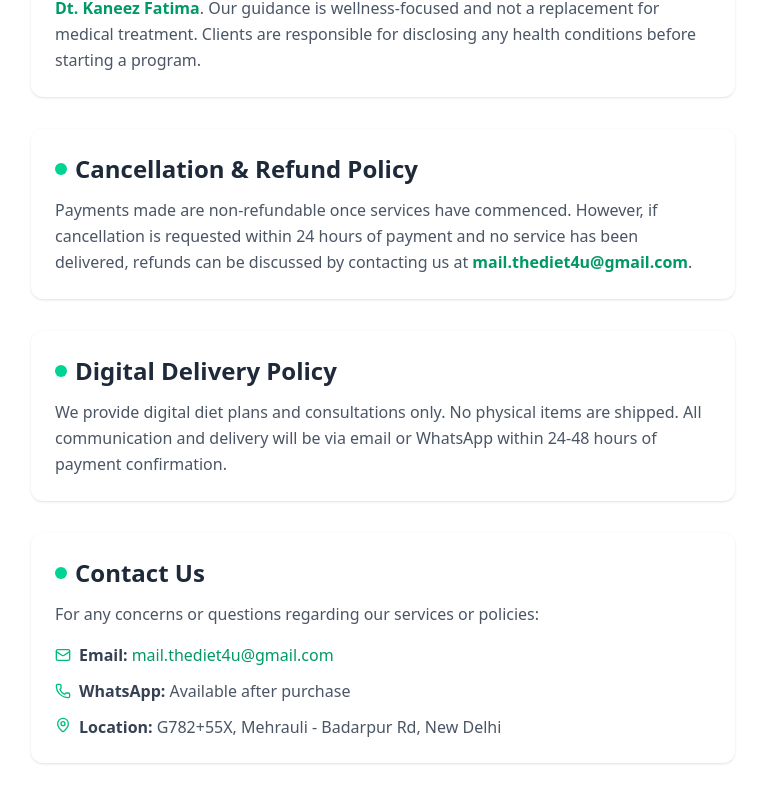
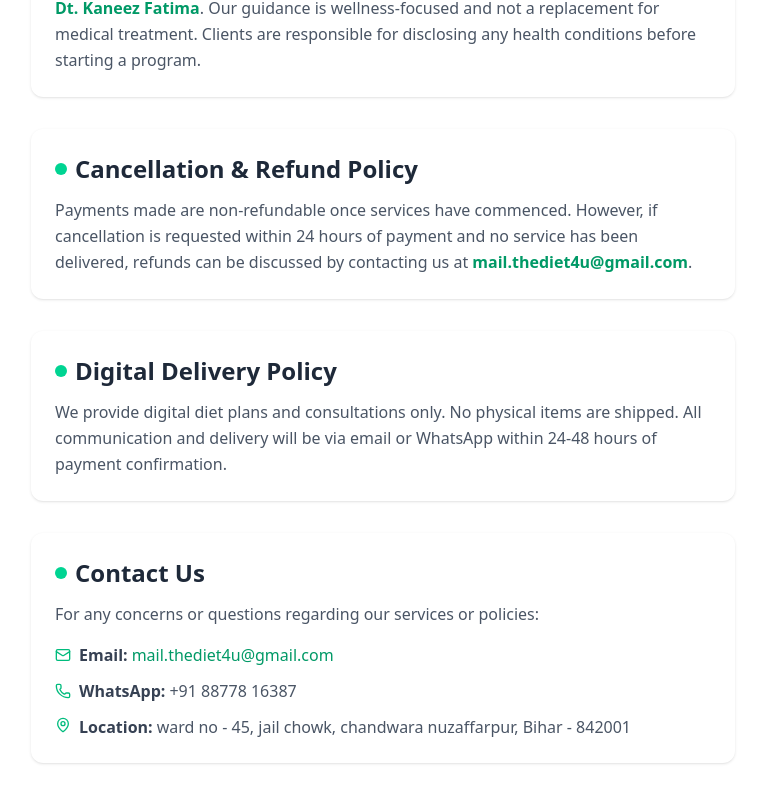
Before and after one commit to faizan-docx/DietProject, a React (Vite) app: page /policy in a window 1280 px wide. Shown: the part 409-1212 px from the top of the page, without its empty margins (257-1022 px from the left). Built offline with nearby package versions, Linux system fonts and the light colour scheme.

Commit message:
policy in navbar added

```diff
--- a/src/App.jsx
+++ b/src/App.jsx
@@ -127,7 +127,8 @@ function TheDiet4ULanding() {
             <div className="hidden md:flex space-x-8">
               <Link to="/" className="text-gray-700 hover:text-emerald-600 transition-colors font-medium">Home</Link>
               <Link to="/programs" className="text-gray-700 hover:text-emerald-600 transition-colors font-medium">Programs</Link>
-              <Link to="/about" className="text-gray-700 hover:text-emerald-600 transition-colors font-medium">About Dt</Link>
+              <Link to="/policy" className="text-gray-700 hover:text-emerald-600 transition-colors font-medium">About dt</Link>
+              <Link to="/policy" className="text-gray-700 hover:text-emerald-600 transition-colors font-medium">our policy</Link>
               <button
                 onClick={delayedAction(() => navigate("/contact"))}
                 className="bg-gradient-to-r from-emerald-500 to-teal-500 text-white px-6 py-2 rounded-full hover:shadow-lg transition-all font-medium"
@@ -168,7 +169,7 @@ function TheDiet4ULanding() {
                 onClick={delayedAction(() => setIsMenuOpen(false))}
                 className="block py-2 text-gray-700 hover:text-emerald-600 transition-colors"
               >
-                About Dt
+                About dt
               </Link>
               <button
                 onClick={delayedAction(() => {
--- a/src/components/policy.jsx
+++ b/src/components/policy.jsx
@@ -84,13 +84,14 @@ export default function Policy() {
             <li className="flex items-center text-sm sm:text-base hover:translate-x-1 transition-transform duration-200">
               <Phone className="w-4 h-4 mr-2 text-emerald-500" />
               <strong className="text-gray-700 mr-1">WhatsApp:</strong>
-              <span className="text-gray-600">Available after purchase</span>
+              <span className="text-gray-600">+91 88778 16387</span>
             </li>
             <li className="flex items-start text-sm sm:text-base hover:translate-x-1 transition-transform duration-200">
               <MapPin className="w-4 h-4 mr-2 text-emerald-500 mt-0.5" />
               <div>
                 <strong className="text-gray-700 mr-1">Location:</strong>
-                <span className="text-gray-600">G782+55X, Mehrauli - Badarpur Rd, New Delhi</span>
+                <span className="text-gray-600">ward no - 45, jail chowk, chandwara
+nuzaffarpur, Bihar - 842001</span>
               </div>
             </li>
           </ul>
```
